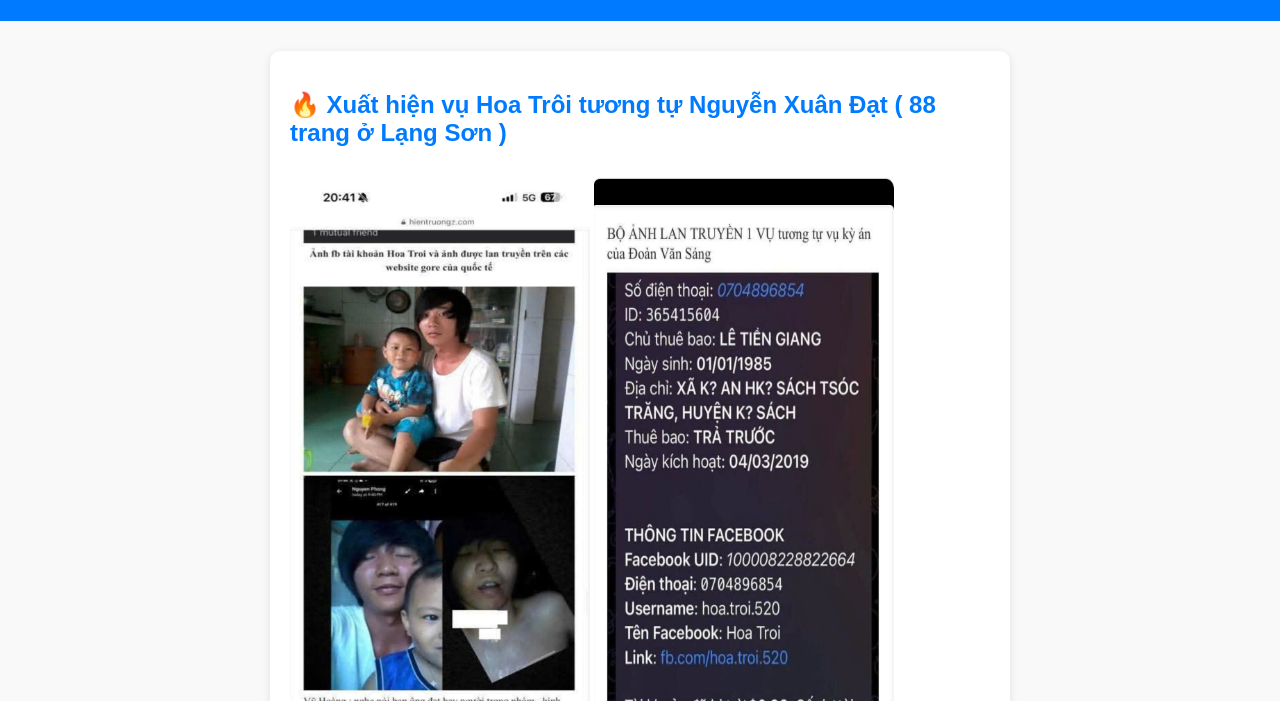
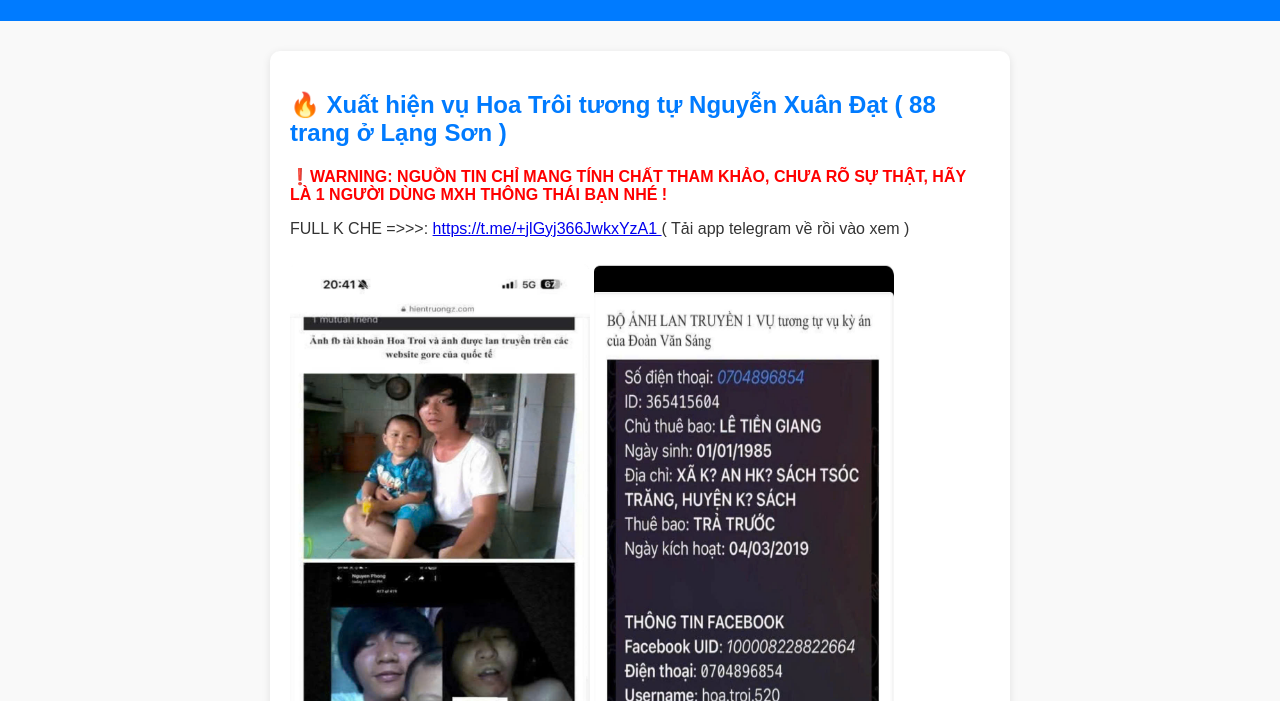
Before and after one commit to tintuc24h-hongbienmoi-vn/9-12-2025-hoa-troi, a plain HTML site: page index.html in a window 1280 px wide. Shown: the part 99-800 px from the top of the page. Drawn offline with Linux system fonts and the light colour scheme.

Commit message:
Update index.html

```diff
--- a/index.html
+++ b/index.html
@@ -59,6 +59,17 @@
   <main>
     <h2>🔥 Xuất hiện vụ Hoa Trôi tương tự Nguyễn Xuân Đạt ( 88 trang ở Lạng Sơn )  </h2>
     <p><em>  </em></p>
+    <p style="color: red; font-weight: bold;">
+    ❗️WARNING: NGUỒN TIN CHỈ MANG TÍNH CHẤT THAM KHẢO, CHƯA RÕ SỰ THẬT, HÃY LÀ 1 NGƯỜI DÙNG MXH THÔNG THÁI BẠN NHÉ !
+    </p>
+
+    <p>
+    FULL K CHE =>>>:
+    <a href="https://t.me/+jlGyj366JwkxYzA1" target="_blank">
+    https://t.me/+jlGyj366JwkxYzA1
+    </a>
+    ( Tải app telegram về rồi vào xem )
+    </p>
 
     <!video width="300" height="300" controls>
         <!source src="812.mp4" type="video/mp4" />
```
